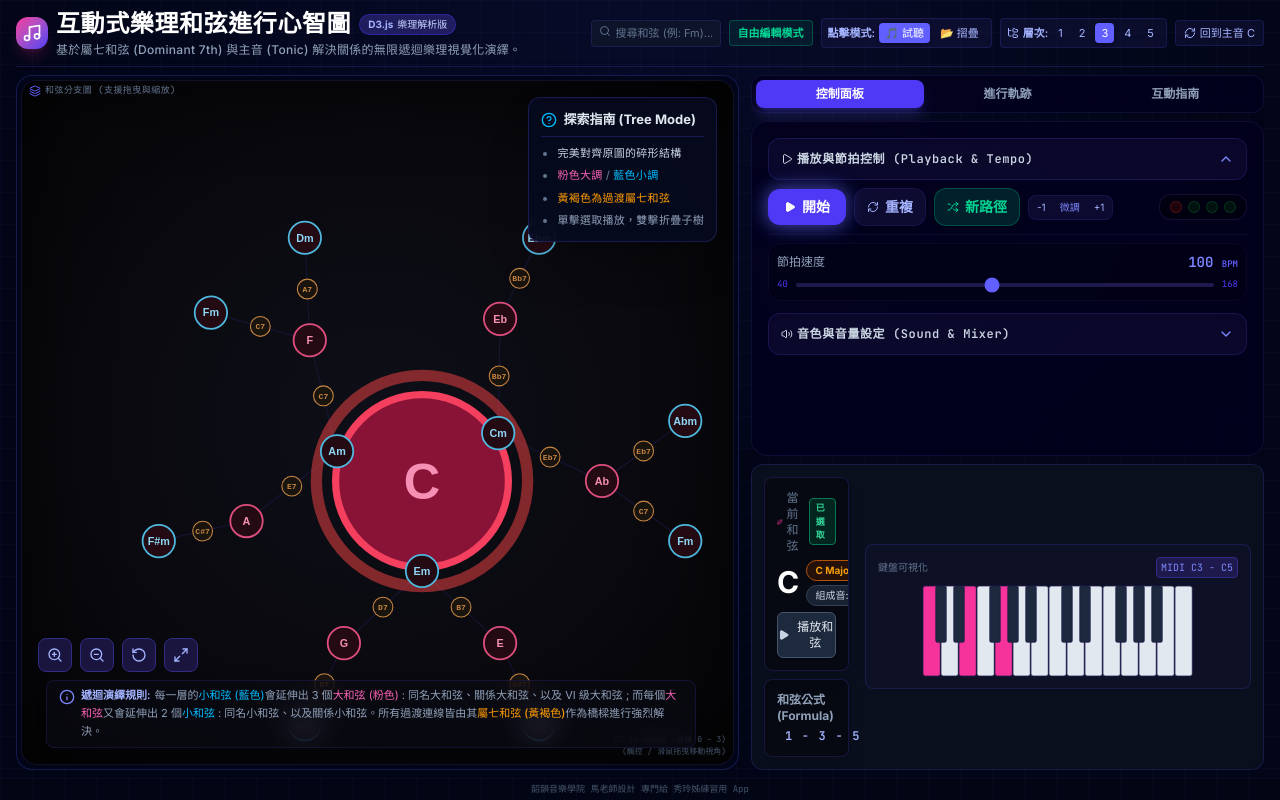
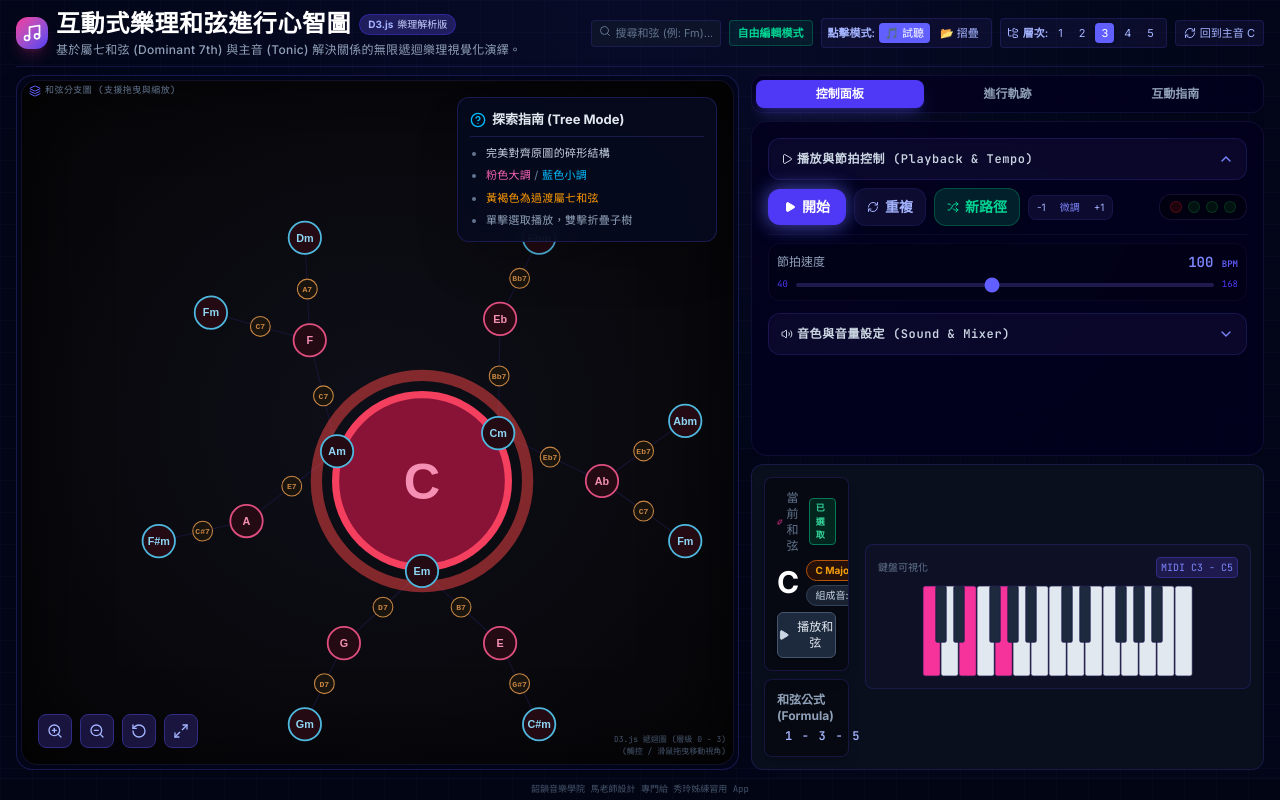
Before and after one commit to AymiMensa/ChordTree, a React (Vite) app: page / in a window 1280 px wide. Built offline with nearby package versions, Linux system fonts and the light colour scheme.

Commit message:
Move Recursive Rules to Interactive Guide tab for cleaner UI

```diff
--- a/src/components/ChordMindMap.tsx
+++ b/src/components/ChordMindMap.tsx
@@ -368,7 +368,7 @@ export const ChordMindMap: React.FC<ChordMindMapProps> = ({
       />
 
       {/* Top Right Guide */}
-      <div className="absolute top-4 right-4 z-20 bg-[#060a1f]/90 backdrop-blur-md border border-indigo-900/50 rounded-xl p-3 shadow-2xl pointer-events-none select-none">
+      <div className="absolute top-4 right-4 z-20 w-[240px] md:w-[260px] bg-[#060a1f]/90 backdrop-blur-md border border-indigo-900/50 rounded-xl p-3 shadow-2xl pointer-events-none select-none">
         <div className="flex items-center gap-1.5 text-slate-200 font-bold text-[13px] mb-2 border-b border-indigo-900/50 pb-1.5">
           <HelpCircle className="w-4 h-4 text-sky-400" />
           探索指南 (Tree Mode)
@@ -389,14 +389,6 @@ export const ChordMindMap: React.FC<ChordMindMapProps> = ({
         <button onClick={() => handleZoom(0.7)} className="p-2 bg-indigo-950/80 hover:bg-indigo-900 text-indigo-300 rounded-lg border border-indigo-900 backdrop-blur transition-all active:scale-95" title="縮小"><ZoomOut className="w-4 h-4" /></button>
         <button onClick={handleResetZoom} className="p-2 bg-indigo-950/80 hover:bg-indigo-900 text-indigo-300 rounded-lg border border-indigo-900 backdrop-blur transition-all active:scale-95" title="重設視角"><RotateCcw className="w-4 h-4" /></button>
         <button onClick={() => { onToggleFold("EXPAND_ALL"); }} className="p-2 bg-indigo-950/80 hover:bg-indigo-900 text-indigo-300 rounded-lg border border-indigo-900 backdrop-blur transition-all active:scale-95" title="展開所有節點"><Maximize2 className="w-4 h-4" /></button>
-
-        {/* Bottom Rules */}
-        <div className="ml-2 hidden md:flex items-center gap-1.5 bg-[#0a0a14]/60 backdrop-blur-md border border-indigo-900/30 px-3 py-1.5 rounded-lg text-[11px] text-slate-400 leading-relaxed pointer-events-none max-w-[650px] shadow-lg">
-          <Info className="w-4 h-4 text-indigo-400 shrink-0 self-start mt-0.5" />
-          <p>
-            <span className="text-indigo-300 font-semibold mr-1">遞迴演繹規則:</span>每一層的<span className="text-sky-400">小和弦 (藍色)</span>會延伸出 3 個<span className="text-pink-400">大和弦 (粉色)</span> : 同名大和弦、關係大和弦、以及 VI 級大和弦 ; 而每個<span className="text-pink-400">大和弦</span>又會延伸出 2 個<span className="text-sky-400">小和弦</span> : 同名小和弦、以及關係小和弦。所有過渡連線皆由其<span className="text-amber-500 font-medium">屬七和弦 (黃褐色)</span>作為橋樑進行強烈解決。
-          </p>
-        </div>
       </div>
     </div>
   );
--- a/src/components/InteractiveGuides.tsx
+++ b/src/components/InteractiveGuides.tsx
@@ -55,10 +55,10 @@ export const InteractiveGuides: React.FC = () => {
         </div>
 
         {/* Music Theory Rules */}
-        <div className="bg-black/30 p-3 rounded-xl border border-indigo-950/50 flex flex-col gap-1.5">
+        <div className="bg-black/30 p-3 rounded-xl border border-indigo-950/50 flex flex-col gap-1.5 md:col-span-2">
           <span className="font-semibold text-indigo-300 flex items-center gap-1.5">
             <Music className="w-4 h-4 text-emerald-400" />
-            樂理與亮燈特效
+            遞迴演繹規則與亮燈特效
           </span>
           <ul className="list-disc pl-4 space-y-1 text-slate-400">
             <li>
@@ -78,6 +78,10 @@ export const InteractiveGuides: React.FC = () => {
                 金黃色環線（過渡七和弦 Connector）：
               </strong>
               樹狀連結線上的小圓點代表關鍵的導音過渡。
+            </li>
+            <li className="pt-2 mt-2 border-t border-indigo-900/40">
+              <strong className="text-indigo-300">遞迴演繹關係：</strong>
+              每一層的<span className="text-sky-400">小和弦</span>會延伸出 3 個<span className="text-pink-400">大和弦</span> (同名大和弦、關係大和弦、以及 VI 級大和弦)；而每個<span className="text-pink-400">大和弦</span>又會延伸出 2 個<span className="text-sky-400">小和弦</span> (同名小和弦、以及關係小和弦)。所有過渡連線皆由其<span className="text-amber-500 font-medium">屬七和弦</span>作為橋樑進行強烈解決。
             </li>
           </ul>
         </div>
```
